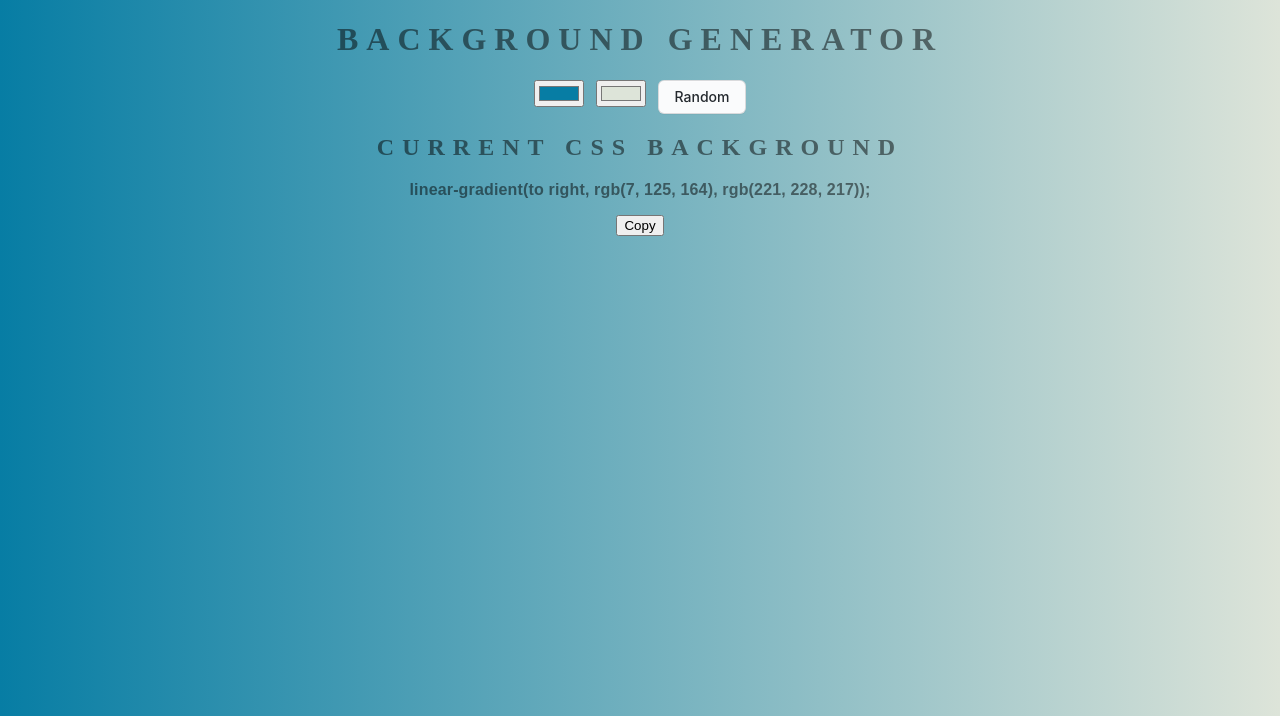
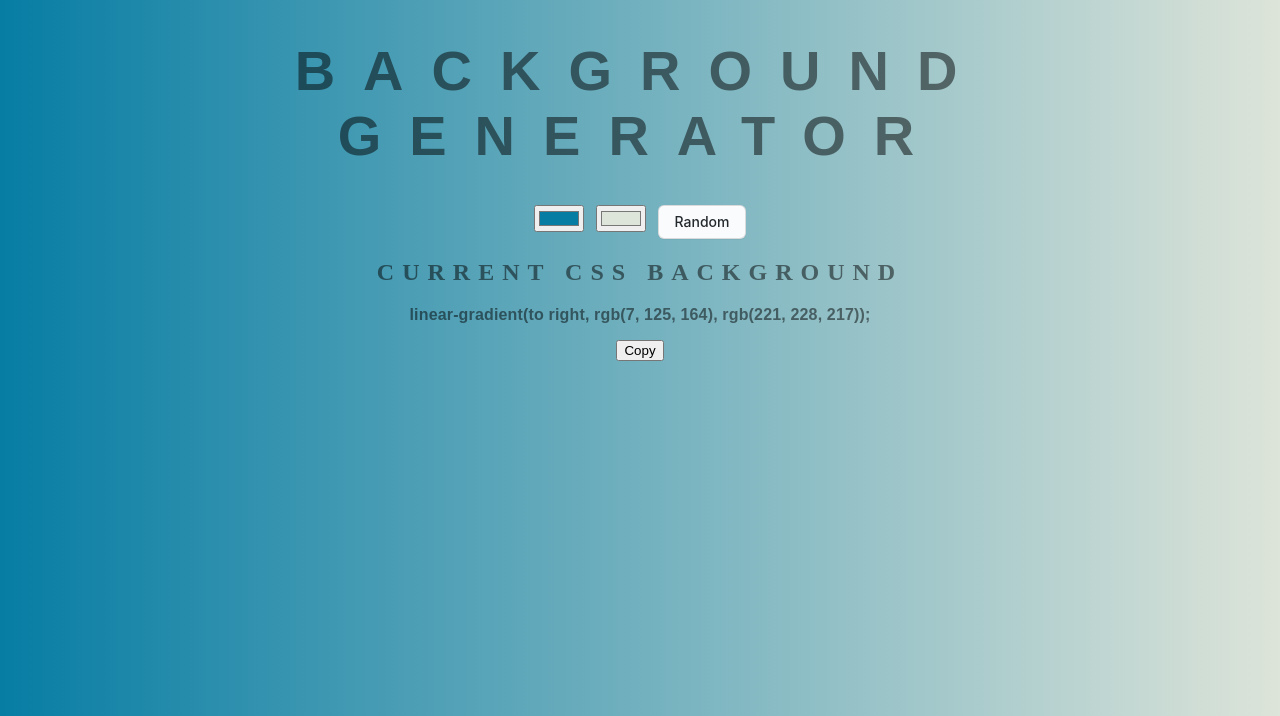
Before and after one commit to deverestHood/background-generator, a website: page index.html in a window 1280 px wide. Shown: the top 716 px of the page. Drawn offline with Linux system fonts and the light colour scheme.

```diff
--- a/style.css
+++ b/style.css
@@ -23,9 +23,6 @@
 	width: 100%;
 	height: 100%;
 }
-	margin: 0 auto;
-
-} */
 
 h1 {
 	font: 600 3.5em 'Raleway', sans-serif;
```
